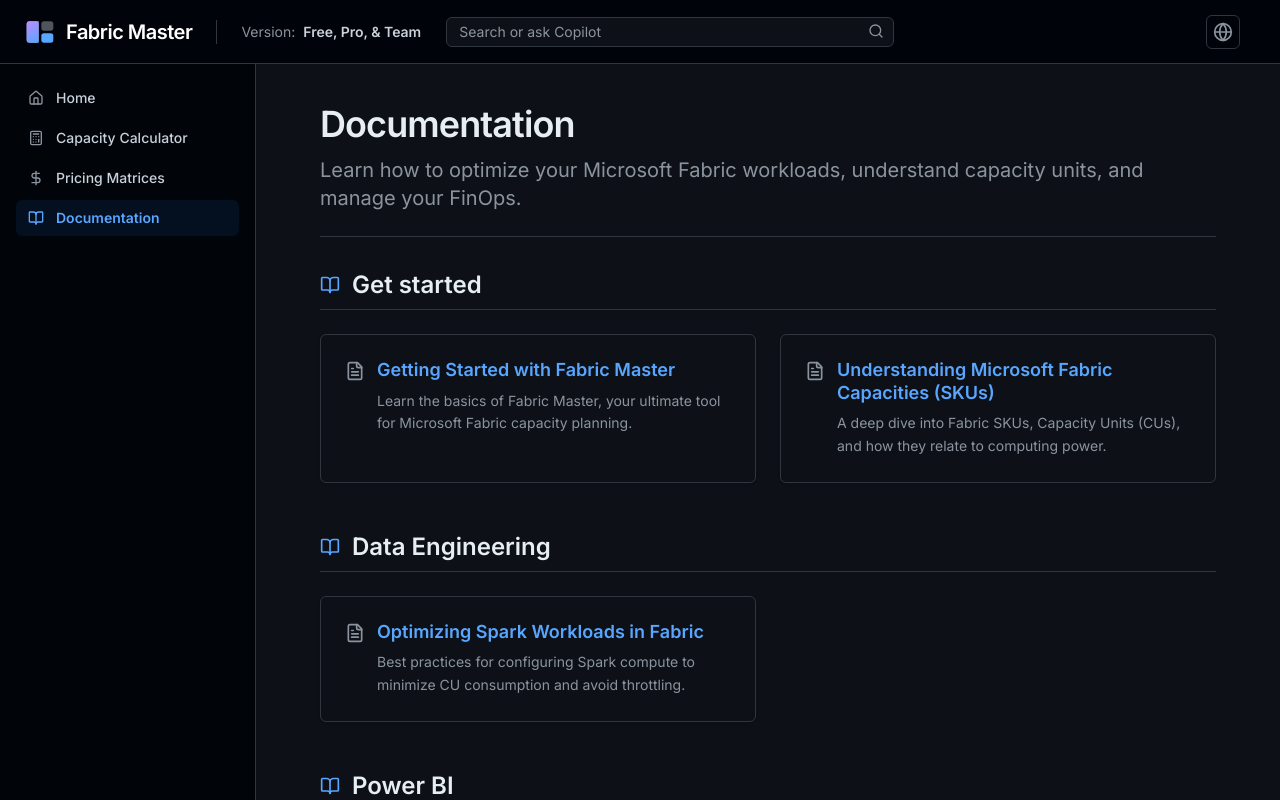
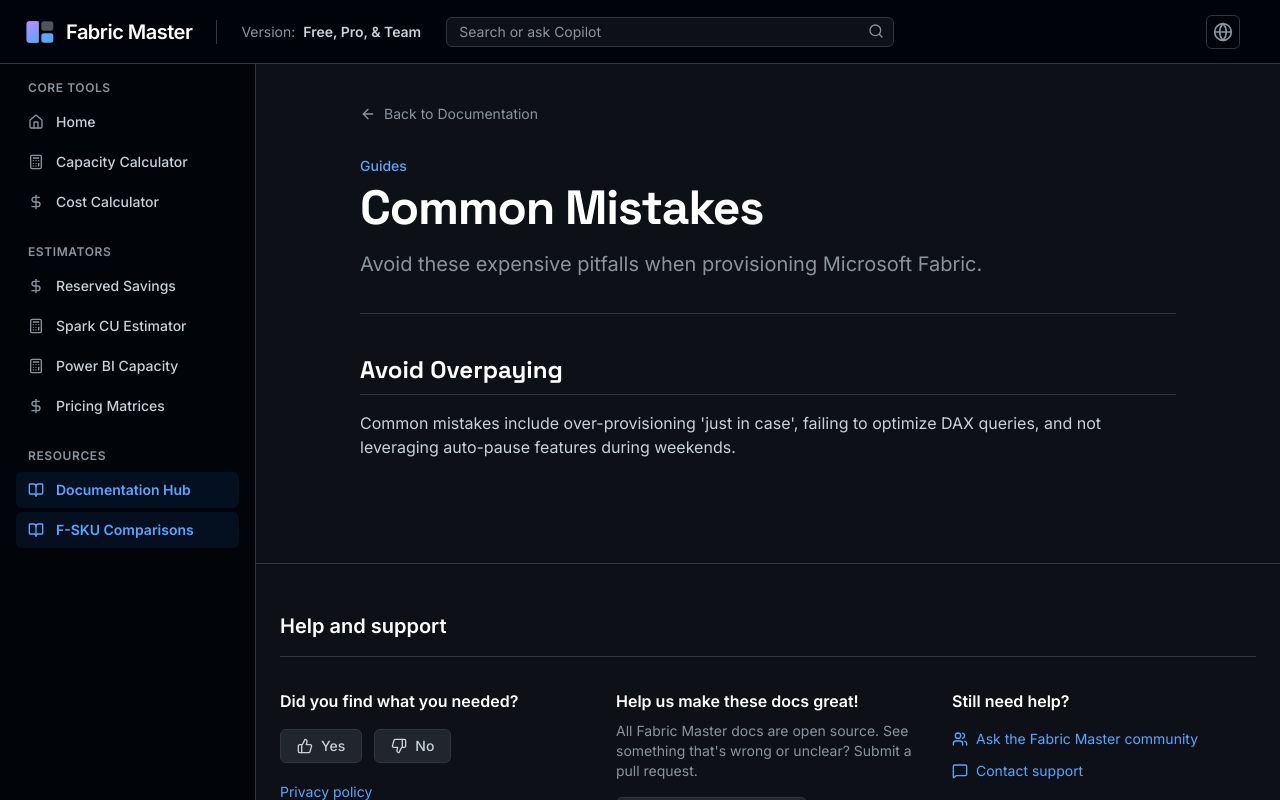
Before and after one commit to sabledattatray/fabric-master, a React (Vite) app: page /docs/common-mistakes in a window 1280 px wide. Before the commit this address led to /docs. Built offline with nearby package versions, Linux system fonts and the light colour scheme.

Commit message:
refactor: update navigation structure and SEO urls
- Restructure Layout navigation into categorized groups
- Update SEO component to use dynamic canonical URLs
- Add new documentation content and UI dependencies

```diff
--- a/src/components/Layout.tsx
+++ b/src/components/Layout.tsx
@@ -15,11 +15,31 @@
   const [isMobileMenuOpen, setIsMobileMenuOpen] = useState(false);
   const { t } = useTranslation();
 
-  const navigation = [
+  const navigationGroups = [
+    {
+      title: t('Core Tools'),
+      items: [
         { name: t('Home'), href: '/', icon: Home },
         { name: t('Capacity Calculator'), href: '/wizard', icon: Calculator },
+        { name: t('Cost Calculator'), href: '/wizard', icon: DollarSign },
+      ]
+    },
+    {
+      title: t('Estimators'),
+      items: [
+        { name: t('Reserved Savings'), href: '/wizard', icon: DollarSign },
+        { name: t('Spark CU Estimator'), href: '/wizard', icon: Calculator },
+        { name: t('Power BI Capacity'), href: '/wizard', icon: Calculator },
         { name: t('Pricing Matrices'), href: '/pricing', icon: DollarSign },
-    { name: t('Documentation'), href: '/docs', icon: BookOpen },
+      ]
+    },
+    {
+      title: t('Resources'),
+      items: [
+        { name: t('Documentation Hub'), href: '/docs', icon: BookOpen },
+        { name: t('F-SKU Comparisons'), href: '/docs', icon: BookOpen },
+      ]
+    }
   ];
 
   return (
@@ -114,8 +134,13 @@
               <Search className="absolute right-2.5 top-2 w-4 h-4 text-[#8b949e]" />
             </div>
 
-            <nav className="space-y-1">
-              {navigation.map((item) => {
+            <div className="space-y-6">
+              {navigationGroups.map((group, idx) => (
+                <div key={idx} className="space-y-1">
+                  <h3 className="px-3 text-xs font-semibold text-[#8b949e] uppercase tracking-wider mb-2">
+                    {group.title}
+                  </h3>
+                  {group.items.map((item) => {
                     const isActive = location.pathname === item.href || (item.href !== '/' && location.pathname.startsWith(item.href));
                     const Icon = item.icon;
                     return (
@@ -136,7 +161,9 @@
                       </button>
                     );
                   })}
-            </nav>
+                </div>
+              ))}
+            </div>
           </div>
         </aside>
 
--- a/src/components/SEO.tsx
+++ b/src/components/SEO.tsx
@@ -44,6 +44,7 @@
     }
   };
 
+  const currentUrl = url !== 'https://fabric-master.vercel.app' ? url : (typeof window !== 'undefined' ? window.location.href : url);
   const finalSchema = schema || defaultSchema;
 
   return (
@@ -53,11 +54,11 @@
       <meta name="title" content={siteTitle} />
       <meta name="description" content={description} />
       {keywords && <meta name="keywords" content={keywords} />}
-      <link rel="canonical" href={url} />
+      <link rel="canonical" href={currentUrl} />
 
       {/* Open Graph / Facebook */}
       <meta property="og:type" content={article ? 'article' : type} />
-      <meta property="og:url" content={url} />
+      <meta property="og:url" content={currentUrl} />
       <meta property="og:title" content={siteTitle} />
       <meta property="og:description" content={description} />
       <meta property="og:image" content={image} />
@@ -65,7 +66,7 @@
 
       {/* Twitter */}
       <meta property="twitter:card" content="summary_large_image" />
-      <meta property="twitter:url" content={url} />
+      <meta property="twitter:url" content={currentUrl} />
       <meta property="twitter:title" content={siteTitle} />
       <meta property="twitter:description" content={description} />
       <meta property="twitter:image" content={image} />
--- a/src/data/articles.ts
+++ b/src/data/articles.ts
@@ -76,5 +76,96 @@
     description: "A high-level guide on transitioning your legacy data estate into the Fabric ecosystem.",
     category: "Migrations",
     content: "## The Evolution of Analytics\n\nMicrosoft Fabric is the next evolution of Azure Synapse Analytics. Migrating requires understanding the paradigm shift to OneLake.\n\n### Dedicated SQL Pools vs. Fabric Warehouse\n\nFabric Warehouses separate compute and storage natively. You no longer need to scale DWUs. Compute scales automatically based on your Fabric Capacity.\n\n### Synapse Spark vs. Fabric Spark\n\nFabric Spark starts up significantly faster (often in seconds via 'Starter Pools') compared to legacy Synapse Spark. This reduces the wait time and the associated idle CU burn.\n\nFabric Master can help you map your existing Synapse compute costs to the equivalent Fabric SKU."
+  },
+  {
+    id: "what-is-microsoft-fabric-capacity",
+    title: "What is Microsoft Fabric Capacity?",
+    description: "A comprehensive guide to understanding Fabric Capacity, how it works, and why it matters.",
+    category: "Guides",
+    content: "## Understanding Fabric Capacity\n\nMicrosoft Fabric Capacity is the underlying compute power that runs all your workloads—from Data Factory pipelines to Power BI reports. Instead of paying for individual services, you purchase a pool of compute resources."
+  },
+  {
+    id: "what-is-a-capacity-unit",
+    title: "What is a Capacity Unit (CU)?",
+    description: "Learn how Microsoft measures computing power in Fabric using Capacity Units.",
+    category: "Guides",
+    content: "## Capacity Units Explained\n\nA Capacity Unit (CU) is a measure of compute power in Microsoft Fabric. SKUs are named after their CU count (e.g., F64 has 64 CUs). Background jobs and interactive queries consume fractions of these units per second."
+  },
+  {
+    id: "what-is-throttling",
+    title: "What is Throttling?",
+    description: "How Fabric protects its infrastructure and what happens when you exceed your capacity.",
+    category: "Guides",
+    content: "## Throttling in Fabric\n\nThrottling occurs when your workloads demand more CUs than your capacity allows over a sustained period (after smoothing). Fabric will delay or reject operations until your capacity debt is cleared."
+  },
+  {
+    id: "how-reserved-capacity-works",
+    title: "How Reserved Capacity works",
+    description: "Maximize your ROI by committing to Microsoft Fabric Reserved Instances.",
+    category: "Guides",
+    content: "## Reserved Capacity\n\nBy committing to a 1-year term, you can save up to 41% compared to Pay-As-You-Go pricing. Reserved capacity is billed monthly but requires continuous usage to be cost-effective."
+  },
+  {
+    id: "payg-vs-reserved",
+    title: "PAYG vs Reserved",
+    description: "Which billing model is right for your organization? A detailed comparison.",
+    category: "Guides",
+    content: "## Pay-As-You-Go vs. Reserved\n\nPAYG offers ultimate flexibility—you can pause capacities to stop billing. Reserved Instances offer deep discounts but cannot be paused. Choose PAYG for variable workloads and Reserved for baseline steady-state usage."
+  },
+  {
+    id: "sku-selection-guide",
+    title: "SKU Selection Guide",
+    description: "How to choose the right Microsoft Fabric SKU for your specific workloads.",
+    category: "Guides",
+    content: "## Choosing Your SKU\n\nUse Fabric Master's Capacity Calculator to input your expected data volumes, user concurrency, and pipeline executions to receive a data-driven SKU recommendation."
+  },
+  {
+    id: "enterprise-sizing-guide",
+    title: "Enterprise Sizing Guide",
+    description: "Architecting Fabric capacities for large-scale enterprise deployments.",
+    category: "Guides",
+    content: "## Enterprise Sizing\n\nLarge enterprises often use multiple capacities (e.g., one F64 for production, one F8 for development) to isolate noisy neighbors and manage chargebacks effectively."
+  },
+  {
+    id: "common-mistakes",
+    title: "Common Mistakes",
+    description: "Avoid these expensive pitfalls when provisioning Microsoft Fabric.",
+    category: "Guides",
+    content: "## Avoid Overpaying\n\nCommon mistakes include over-provisioning 'just in case', failing to optimize DAX queries, and not leveraging auto-pause features during weekends."
+  },
+  {
+    id: "f2-vs-f4",
+    title: "F2 vs F4 Comparison",
+    description: "Entry-level SKUs compared. When to upgrade from F2 to F4.",
+    category: "Comparisons",
+    content: "## F2 vs F4\n\nThe F2 is strictly for small PoCs. Upgrading to F4 doubles your compute and memory limits, making it suitable for small team departmental analytics."
+  },
+  {
+    id: "f8-vs-f16",
+    title: "F8 vs F16 Comparison",
+    description: "Mid-tier SKUs compared. Handling increased concurrency and data volume.",
+    category: "Comparisons",
+    content: "## F8 vs F16\n\nF16 marks the transition to more serious data engineering capabilities, allowing for larger Spark clusters and better background job smoothing."
+  },
+  {
+    id: "f32-vs-f64",
+    title: "F32 vs F64 Comparison",
+    description: "The enterprise threshold. Why F64 is the most popular SKU.",
+    category: "Comparisons",
+    content: "## F32 vs F64\n\nF64 is the critical threshold. It unlocks Power BI Free user viewing (you don't need Pro licenses for viewers) and enables Copilot features. For many, F64 is the sweet spot."
+  },
+  {
+    id: "f64-vs-f128",
+    title: "F64 vs F128 Comparison",
+    description: "Scaling up. Handling massive enterprise data estates.",
+    category: "Comparisons",
+    content: "## F64 vs F128\n\nWhen your F64 starts hitting 100% utilization during peak hours, F128 provides the necessary headroom for thousands of concurrent users and massive ETL pipelines."
+  },
+  {
+    id: "f128-vs-f256",
+    title: "F128 vs F256 Comparison",
+    description: "Top-tier SKUs for massive, global data architectures.",
+    category: "Comparisons",
+    content: "## F128 vs F256\n\nReserved for the largest organizations. F256 provides immense compute power capable of processing petabytes of data with minimal latency."
   }
 ];
--- a/src/pages/Dashboard.tsx
+++ b/src/pages/Dashboard.tsx
@@ -4,7 +4,7 @@
 import { Button } from '../components/ui/Button';
 import {
   ArrowLeft, CheckCircle2, AlertTriangle, TrendingDown, Database,
-  Download, Check, X, Info, Zap, Star, FileText
+  Download, Check, X, Info, Zap, Star, FileText, Link, Linkedin, Twitter
 } from 'lucide-react';
 import { LanguageSelector } from '../components/LanguageSelector';
 import { SEO } from '../components/SEO';
@@ -413,11 +413,11 @@
                 </p>
               </div>
 
-              {/* Export Report Cover */}
-              <div className="bg-[#161b22] text-[#c9d1d9] rounded-md p-6 shadow-sm relative overflow-hidden group hover:shadow-md transition-shadow border border-[#30363d] cursor-pointer print:hidden" onClick={handleExport}>
-                <div className="absolute -right-10 -top-10 w-32 h-32 bg-[#1f6feb] opacity-10 rounded-full blur-2xl group-hover:opacity-20 transition-opacity"></div>
+              {/* Share & Export Report Cover */}
+              <div className="bg-[#161b22] text-[#c9d1d9] rounded-md p-6 shadow-sm relative overflow-hidden border border-[#30363d] print:hidden">
+                <div className="absolute -right-10 -top-10 w-32 h-32 bg-[#1f6feb] opacity-10 rounded-full blur-2xl transition-opacity"></div>
                 <h3 className="text-xs uppercase tracking-wider text-[#8b949e] font-semibold mb-4 flex items-center">
-                  <FileText className="w-4 h-4 mr-2" /> {t('Export Report')}
+                  <FileText className="w-4 h-4 mr-2" /> {t('Share & Export')}
                 </h3>
                 <div className="space-y-4 relative z-10">
                   <div>
@@ -434,22 +434,31 @@
                       <div className="text-xs text-[#8b949e] uppercase">{t('Est. Cost')}</div>
                       <div className="font-semibold text-[#c9d1d9]">${financialSummary.payAsYouGoMonthlyEstimate.toLocaleString()}/mo</div>
                     </div>
-                    <div>
-                      <div className="text-xs text-[#8b949e] uppercase">{t('Opt. Score')}</div>
-                      <div className="font-semibold text-[#3fb950]">{efficiencyScore}%</div>
+                  </div>
+
+                  <div className="grid grid-cols-1 gap-2 pt-2">
+                    <Button variant="primary" className="w-full flex items-center justify-center gap-2" onClick={handleExport}>
+                      <Download className="w-4 h-4" /> {t('Download PDF')}
+                    </Button>
+                    <div className="grid grid-cols-3 gap-2 mt-2">
+                      <Button variant="outline" className="w-full text-xs flex justify-center py-2" onClick={() => {
+                        navigator.clipboard.writeText(window.location.href);
+                        alert(t("Link copied to clipboard!"));
+                      }}>
+                        <Link className="w-4 h-4" />
+                      </Button>
+                      <Button variant="outline" className="w-full text-xs flex justify-center py-2 text-[#0a66c2]" onClick={() => {
+                        window.open(`https://www.linkedin.com/sharing/share-offsite/?url=${encodeURIComponent(window.location.href)}`, '_blank');
+                      }}>
+                        <Linkedin className="w-4 h-4" />
+                      </Button>
+                      <Button variant="outline" className="w-full text-xs flex justify-center py-2" onClick={() => {
+                        window.open(`https://twitter.com/intent/tweet?url=${encodeURIComponent(window.location.href)}&text=${encodeURIComponent("Check out my Microsoft Fabric Capacity Plan on Fabric Master!")}`, '_blank');
+                      }}>
+                        <Twitter className="w-4 h-4" />
+                      </Button>
                     </div>
                   </div>
-
-                  <div>
-                    <div className="text-xs text-[#8b949e] uppercase">{t('Prepared by')}</div>
-                    <div className="text-sm font-semibold flex items-center mt-1 text-[#c9d1d9]">
-                      <Database className="w-3 h-3 mr-1 text-[#58a6ff]" /> {t('Fabric Master Toolkit')}
-                    </div>
-                  </div>
-
-                  <Button variant="primary" className="w-full mt-4" onClick={(e) => { e.stopPropagation(); handleExport(); }}>
-                    {t('Download PDF')}
-                  </Button>
                 </div>
               </div>
 
```
Lines whose indentation alone changed are shown as unchanged.
